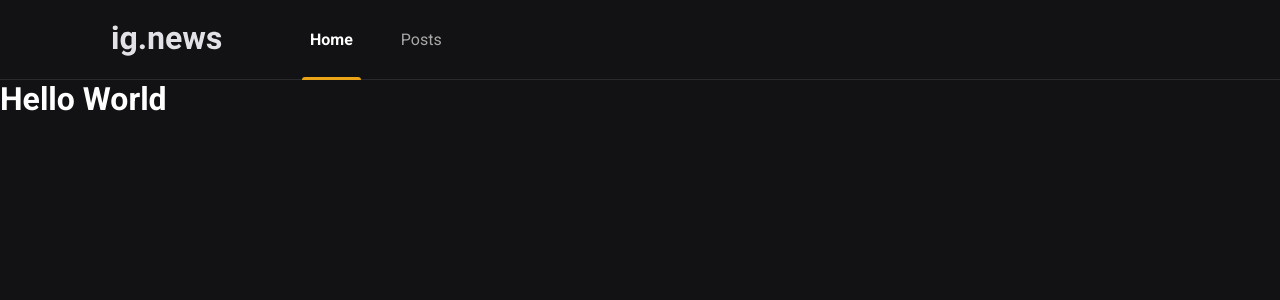
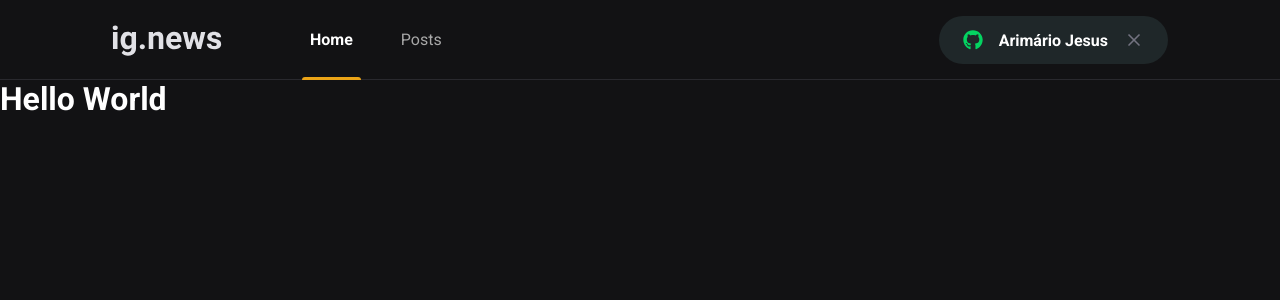
Before and after one commit to arimariojesus/ari.news, a Next.js app: page / in a window 1280 px wide. Shown: the top 300 px of the page. Built offline with nearby package versions, Linux system fonts and the light colour scheme.

Commit message:
feat: add SignInButton component

```diff
--- a/package.json
+++ b/package.json
@@ -11,6 +11,7 @@
     "next": "12.0.7",
     "react": "17.0.2",
     "react-dom": "17.0.2",
+    "react-icons": "^4.3.1",
     "sass": "^1.44.0"
   },
   "devDependencies": {
--- a/src/components/Header/index.tsx
+++ b/src/components/Header/index.tsx
@@ -1,3 +1,4 @@
+import { SignInButton } from '../SignInButton';
 import styles from './styles.module.scss';
 
 export function Header() {
@@ -5,10 +6,13 @@
     <header className={styles.headerContainer}>
       <div className={styles.headerContent}>
         <img src="/images/logo.svg" alt="ari.news" />
+
         <nav>
           <a aria-current="page">Home</a>
           <a>Posts</a>
         </nav>
+
+        <SignInButton />
       </div>
     </header>
   );
--- a/src/components/Header/styles.module.scss
+++ b/src/components/Header/styles.module.scss
@@ -51,4 +51,8 @@
       }
     }
   }
+
+  & > button {
+    margin-left: auto;
+  }
 }
--- /dev/null
+++ b/src/components/SignInButton/index.tsx
@@ -0,0 +1,29 @@
+import { FaGithub } from 'react-icons/fa';
+import { FiX } from 'react-icons/fi';
+
+import styles from './styles.module.scss';
+
+export function SignInButton() {
+  const isUserLoggedIn = true;
+
+  return isUserLoggedIn ? (
+    <button
+      type="button"
+      tabIndex={0}
+      className={styles.signInButton}
+    >
+      <FaGithub color="#04d361" aria-hidden="true" />
+      Arimário Jesus
+      <FiX color="#737380" aria-label="Close Icon" />
+    </button>
+  ) : (
+    <button
+      type="button"
+      tabIndex={0}
+      className={styles.signInButton}
+    >
+      <FaGithub color="#eba417" />
+      Sign in with Github
+    </button>
+  );
+}
--- /dev/null
+++ b/src/components/SignInButton/styles.module.scss
@@ -0,0 +1,33 @@
+.signInButton {
+  height: 3rem;
+  border-radius: 3rem;
+  background: var(--gray-850);
+  border: 0;
+  padding: 0 1.5rem;
+
+  display: flex;
+  align-items: center;
+  justify-content: center;
+
+  color: var(--white);
+  font-weight: bold;
+
+  svg {
+    width: 20px;
+    height: 20px;
+  }
+
+  svg:first-child {
+    margin-right: 1rem;
+  }
+
+  svg[aria-label='Close Icon'] {
+    margin-left: 1rem;
+  }
+
+  transition: filter 0.2s;
+
+  &:hover {
+    filter: brightness(0.9);
+  }
+}
--- a/src/styles/global.scss
+++ b/src/styles/global.scss
@@ -10,6 +10,7 @@
   --gray-100: #e1e1e1;
   --gray-300: #a8a8a8;
   --gray-800: #29292e;
+  --gray-850: #1f2729;
   --gray-900: #121214;
 
   --cyan-500: #61dafb;
```
Also changed, not shown: 1 other file (tests, documents, lock files or other folders).
